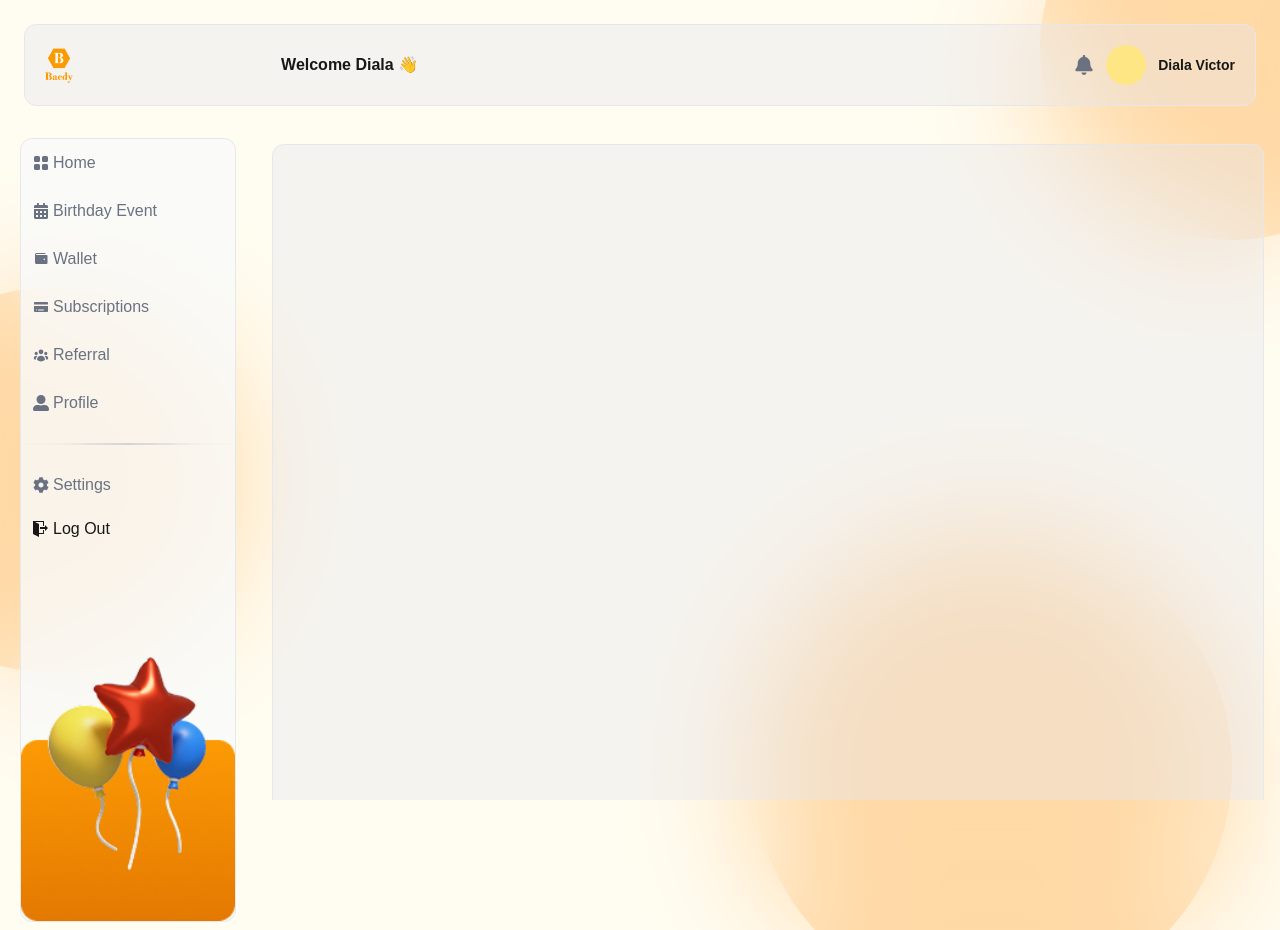
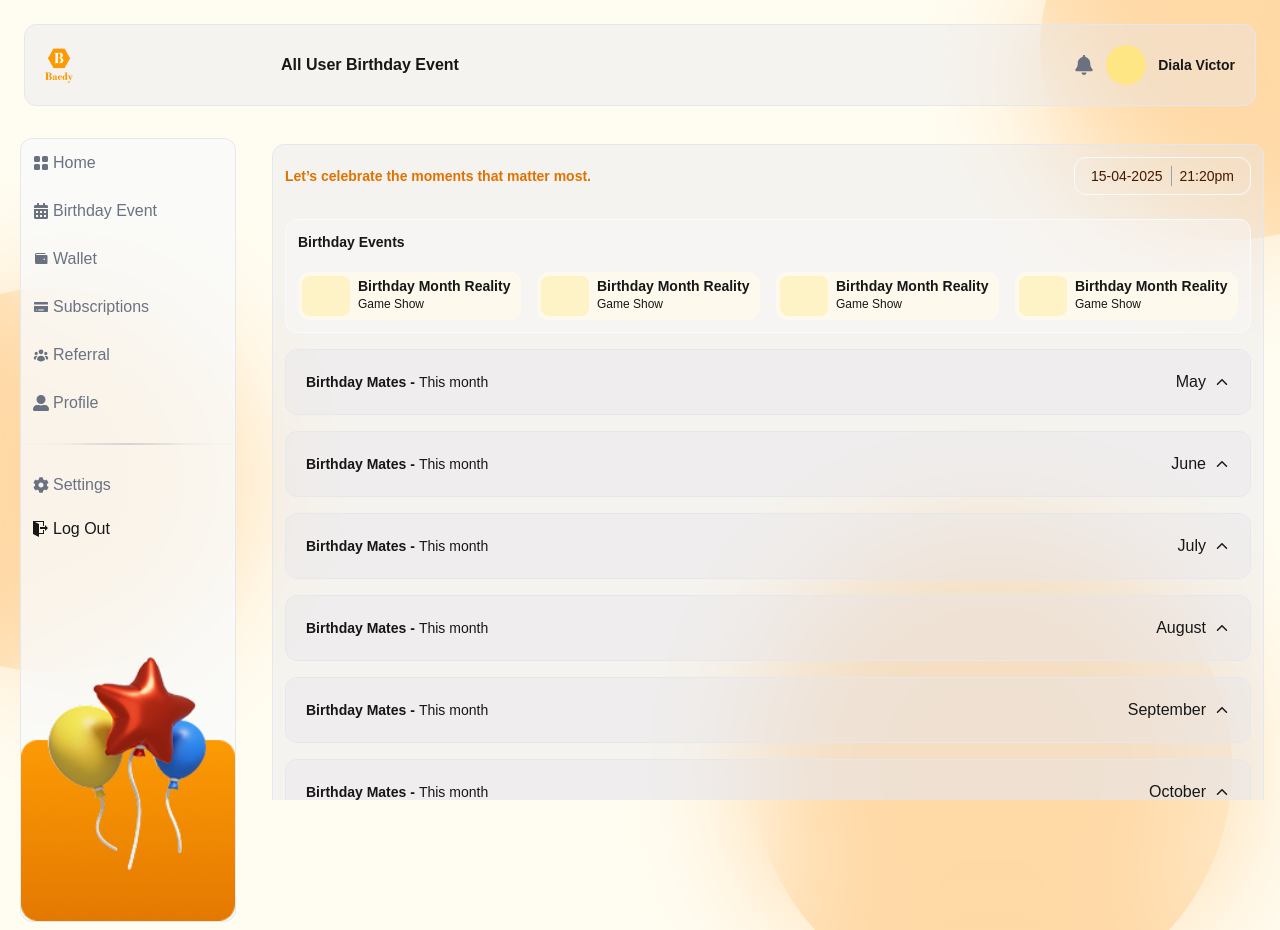
Before and after one commit to noblefresh/baedy, a Next.js app: page /birthday_event in a window 1280 px wide. Built offline with nearby package versions, Linux system fonts and the light colour scheme.

Commit message:
worked on the birthday screen

```diff
--- a/src/components/layouts/appLayout.js
+++ b/src/components/layouts/appLayout.js
@@ -44,7 +44,7 @@ function AppLayout({ children, title }) {
           <div className="flex gap-52 items-center w-full bg-gray-200/40 border border-gray-200 p-5 rounded-xl">
             <div><Image alt="logo" src={appLogo} width={35} height={60} /></div>
             <div className="flex-grow flex items-center w-full">
-              <div className="flex-grow font-bold">Welcome Diala 👋</div>
+              <div className="flex-grow font-bold">{title}</div>
               <div className="flex items-center gap-3">
                 <div className="text-xl text-gray-500"><FaBell /></div>
                 <div className="flex items-center gap-3">
--- /dev/null
+++ b/src/components/molecules/BirthdayMateAccord.js
@@ -0,0 +1,35 @@
+import React, { useState } from 'react'
+import BirthdayCard from '../organisms/BirthdayCard'
+import { IoIosArrowUp } from "react-icons/io";
+
+
+function BirthdayMateAccord({ data }) {
+
+    const [show, setShow] = useState(false)
+
+    return (
+        <div>
+            <div className="bg-gray-200/40 border space-y-5 border-gray-200 p-5 rounded-xl">
+                <div className="flex items-center">
+                    <div className="flex-grow flex text-sm gap-1">
+                        <div className="font-bold">Birthday Mates -</div>
+                        <div className="">This month</div>
+                    </div>
+                    <div onClick={() => setShow(!show)} className="flex gap-2 cursor-pointer items-center">{data} <IoIosArrowUp /></div>
+                </div>
+                {
+                    show && (
+                        <div className="grid grid-cols-4 gap-6">
+                            {
+                                ["", "", "", ""].map((e, i) => <BirthdayCard key={i} />)
+                            }
+                        </div>
+                    )
+                }
+
+            </div>
+        </div>
+    )
+}
+
+export default BirthdayMateAccord
--- /dev/null
+++ b/src/components/organisms/BirthdayEventChip.js
@@ -0,0 +1,17 @@
+import React from 'react'
+
+function BirthdayEventChip() {
+    return (
+        <div className='p-1 bg-amber-50/70 flex gap-2 border-gray-50 rounded-xl'>
+            <div>
+                <div className='w-12 h-10 bg-amber-100 rounded-lg'></div>
+            </div>
+            <div>
+                <div className='text-sm font-bold'>Birthday Month Reality</div>
+                <div className='text-xs'>Game Show</div>
+            </div>
+        </div>
+    )
+}
+
+export default BirthdayEventChip
--- a/src/pages/birthday_event.jsx
+++ b/src/pages/birthday_event.jsx
@@ -1,11 +1,30 @@
 import AppLayout from '@/components/layouts/appLayout'
+import BirthdayMateAccord from '@/components/molecules/BirthdayMateAccord'
+import BirthdayEventChip from '@/components/organisms/BirthdayEventChip'
+import TimeComp from '@/components/organisms/TimeComp'
 import React from 'react'
 
 function BirthdayEvent() {
   return (
 
-    <AppLayout>
+    <AppLayout title="All User Birthday Event">
+      <div className="p-3">
+        <TimeComp title="Let’s celebrate the moments that matter most." />
+      </div>
+      <div className="p-3 space-y-4">
+        <div className="p-3 border space-y-5 bg-gray-50/40 border-gray-50 rounded-xl">
+          <div className="font-bold text-sm">Birthday Events</div>
+          <div className="grid grid-cols-4 gap-4">
+            {
+              ["", "", "", ""].map((e, i) => <BirthdayEventChip key={i} />)
+            }
+          </div>
+        </div>
 
+        {
+          ["May","June","July","August","September","October"].map((e) => <BirthdayMateAccord data={e} key={e} /> )
+        }
+      </div>
     </AppLayout>
   )
 }
--- a/src/pages/index.jsx
+++ b/src/pages/index.jsx
@@ -8,7 +8,7 @@ import TimeComp from '@/components/organisms/TimeComp';
 
 function Index() {
   return (
-    <AppLayout>
+    <AppLayout title="Welcome Diala 👋">
       <div className="p-3">
         <TimeComp title="Activities Overview" />
       </div>
```
